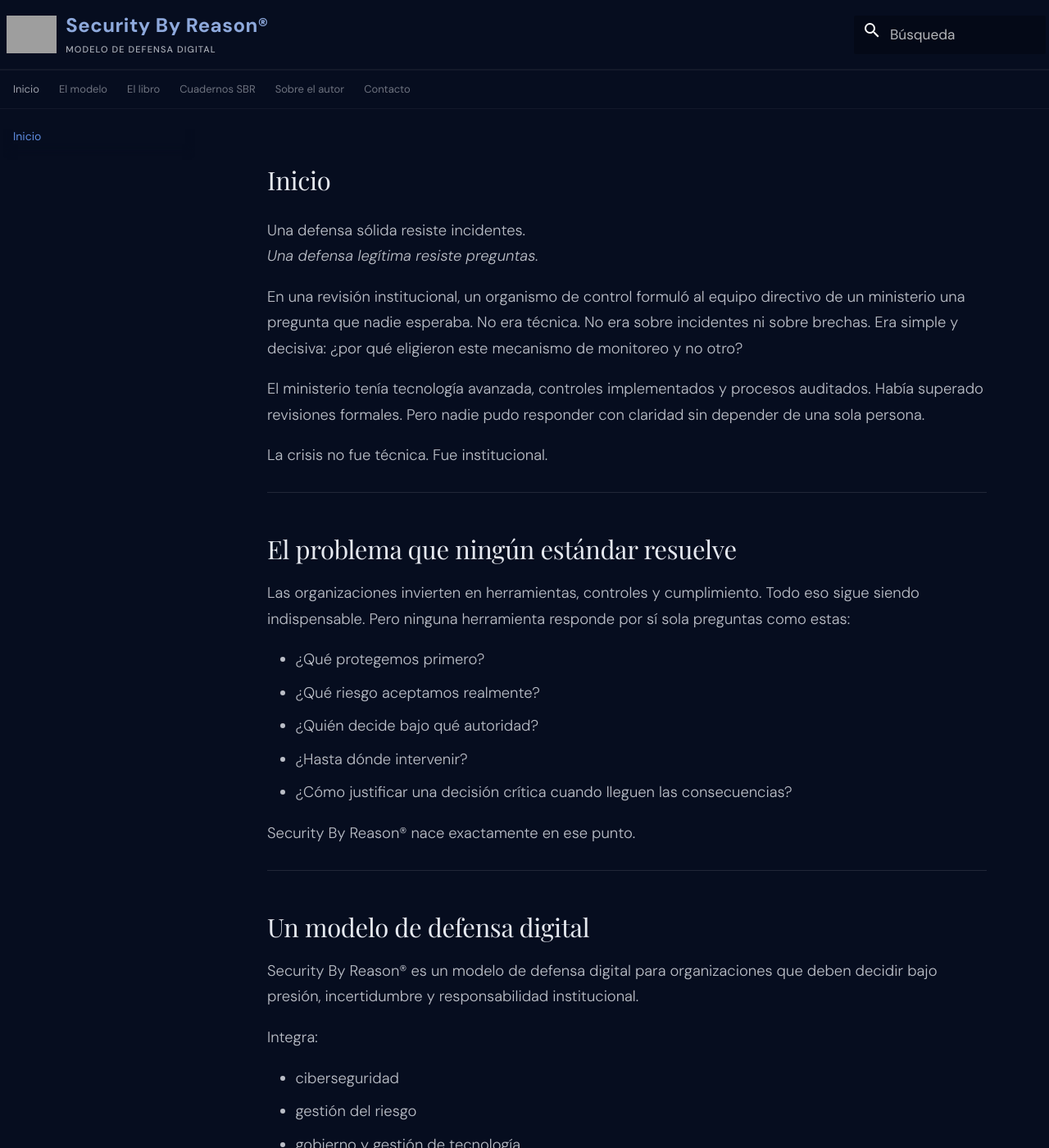
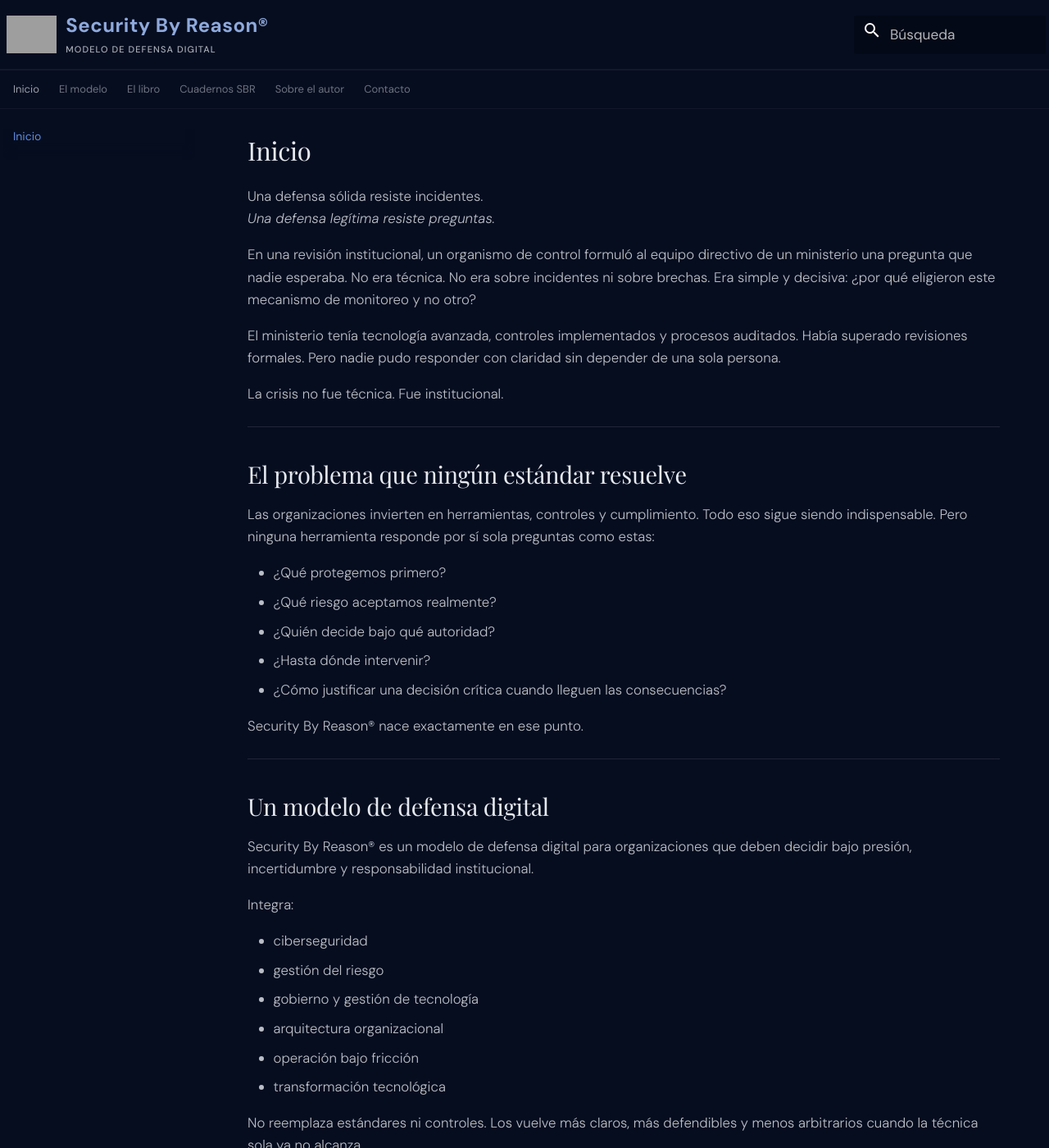
Before and after one commit to danielsasia/sbr-site, an MkDocs documentation site: the page built from docs/index.md, in a window 1280 px wide and 1400 px high. Shown: the whole window at 82% size. Built offline with MkDocs 1.6.1 and Material for MkDocs 9.7.7, drawn with Linux system fonts in a browser that asks for light colours; some web fonts are replaced; grey boxes are pictures that could not be loaded.

Commit message:
Update extra.css

```diff
--- a/docs/stylesheets/extra.css
+++ b/docs/stylesheets/extra.css
@@ -9,7 +9,7 @@
   --md-accent-fg-color:#7b9fd4;
 }
 
-html, body,
+html,body,
 .md-main,
 .md-container,
 .md-main__inner,
@@ -76,7 +76,6 @@
   font-size:24px !important;
   font-weight:700 !important;
   letter-spacing:.02em !important;
-  text-transform:none !important;
   line-height:1.05 !important;
 }
 
@@ -134,17 +133,18 @@
   color:#8ea9dc !important;
 }
 
-/* SIDEBARS */
+/* SIDEBAR DERECHO */
 
 .md-sidebar--secondary{
   display:none !important;
 }
 
-/* dejamos el menú izquierdo normal en internas */
-@media screen and (min-width:76.25em){
-  [data-md-page="index"] .md-sidebar--primary{
-    display:none !important;
-  }
+/* ocultar sidebar izquierdo cuando no hay submenu */
+
+.md-sidebar--primary:has(.md-nav:empty),
+.md-sidebar--primary:not(:has(.md-nav__list)),
+.md-sidebar--primary:not(:has(a)){
+  display:none !important;
 }
 
 /* CONTENIDO */
@@ -164,20 +164,23 @@
 .md-content__inner{
   padding-left:3rem !important;
   padding-right:3rem !important;
-  padding-top:3rem !important;
+  padding-top:1.2rem !important;
+  margin-left:auto !important;
+  margin-right:auto !important;
 }
 
-/* TIPOGRAFÍA */
+/* TIPOGRAFIA */
 
 .md-typeset{
   font-family:'DM Sans',sans-serif !important;
-  font-size:.92rem !important;
+  font-size:.84rem !important;
   font-weight:300 !important;
-  line-height:1.7 !important;
+  line-height:1.62 !important;
   color:rgba(217,220,227,.86) !important;
 }
 
-/* SOLO ocultar H1 en HOME */
+/* ocultar solo H1 en home */
+
 [data-md-page="index"] .md-typeset h1{
   display:none !important;
 }
@@ -194,49 +197,55 @@
   font-size:1.55rem !important;
   line-height:1.2 !important;
   margin-top:0 !important;
-  margin-bottom:1.4rem !important;
+  margin-bottom:1.2rem !important;
 }
 
 .md-typeset h2{
-  font-size:1.55rem !important;
+  font-size:1.45rem !important;
   line-height:1.2 !important;
-  margin-top:2.5rem !important;
-  margin-bottom:1rem !important;
+  margin-top:2rem !important;
+  margin-bottom:.9rem !important;
 }
 
 .md-typeset h3{
-  font-size:1.15rem !important;
+  font-size:1.08rem !important;
   line-height:1.25 !important;
 }
 
 .md-typeset p,
 .md-typeset li{
-  font-size:.92rem !important;
-  line-height:1.7 !important;
+  font-size:.84rem !important;
+  line-height:1.62 !important;
+}
+
+.md-typeset ul,
+.md-typeset ol{
+  margin-top:.45rem !important;
+  margin-bottom:.7rem !important;
 }
 
 /* HERO HOME */
 
 [data-md-page="index"] .md-typeset > p:first-of-type{
   font-family:'Playfair Display',serif !important;
-  font-size:2rem !important;
+  font-size:1.9rem !important;
   font-weight:400 !important;
   line-height:1.12 !important;
   color:rgba(238,241,248,.97) !important;
-  margin-top:.1rem !important;
+  margin-top:.15rem !important;
   margin-bottom:.15rem !important;
   max-width:980px !important;
 }
 
 [data-md-page="index"] .md-typeset > p:nth-of-type(2){
   font-family:'Playfair Display',serif !important;
-  font-size:2rem !important;
+  font-size:1.9rem !important;
   font-style:italic !important;
   font-weight:400 !important;
   line-height:1.12 !important;
   color:rgba(238,241,248,.92) !important;
   margin-top:0 !important;
-  margin-bottom:2rem !important;
+  margin-bottom:1.8rem !important;
   max-width:980px !important;
 }
 
```
